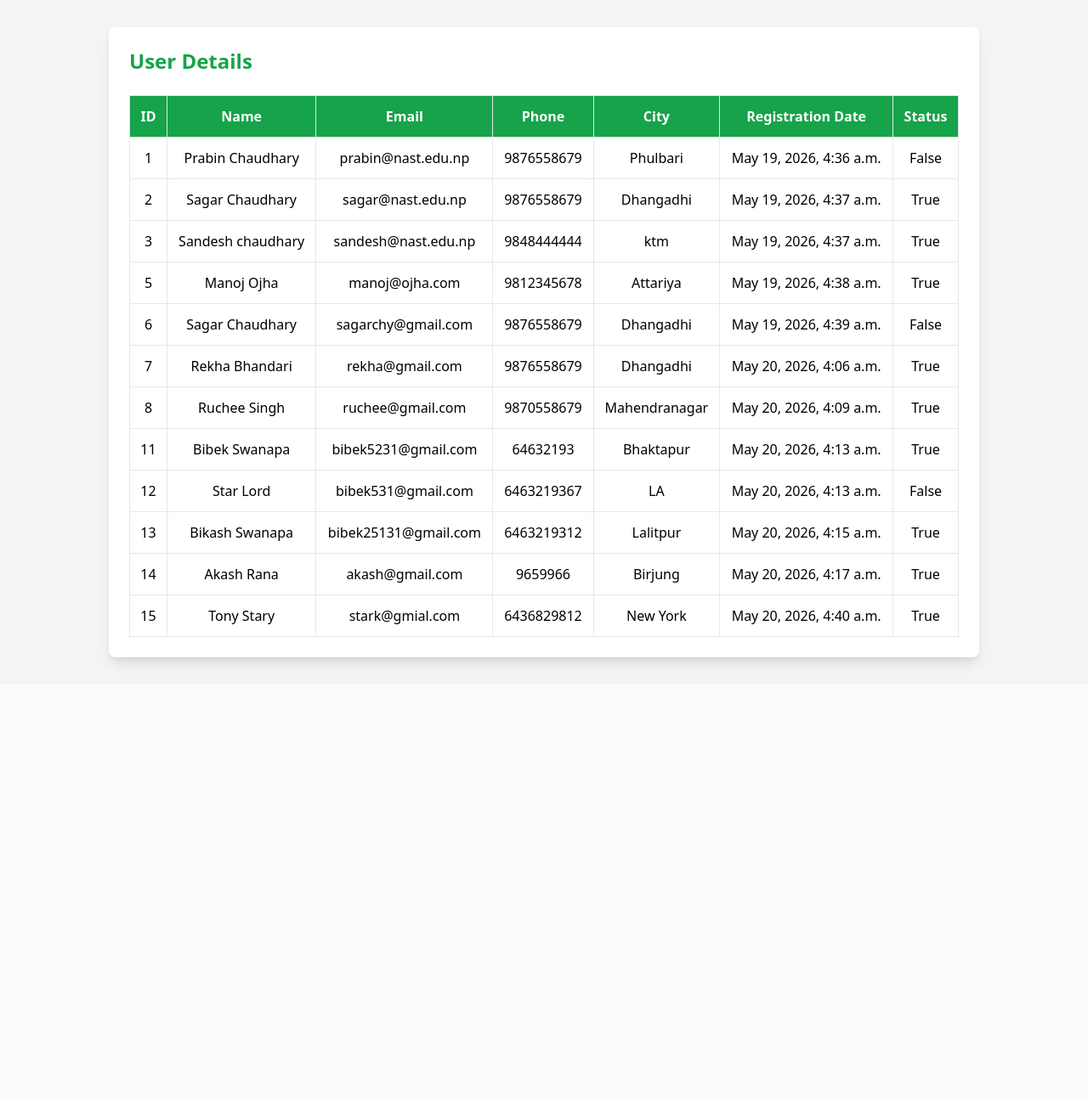
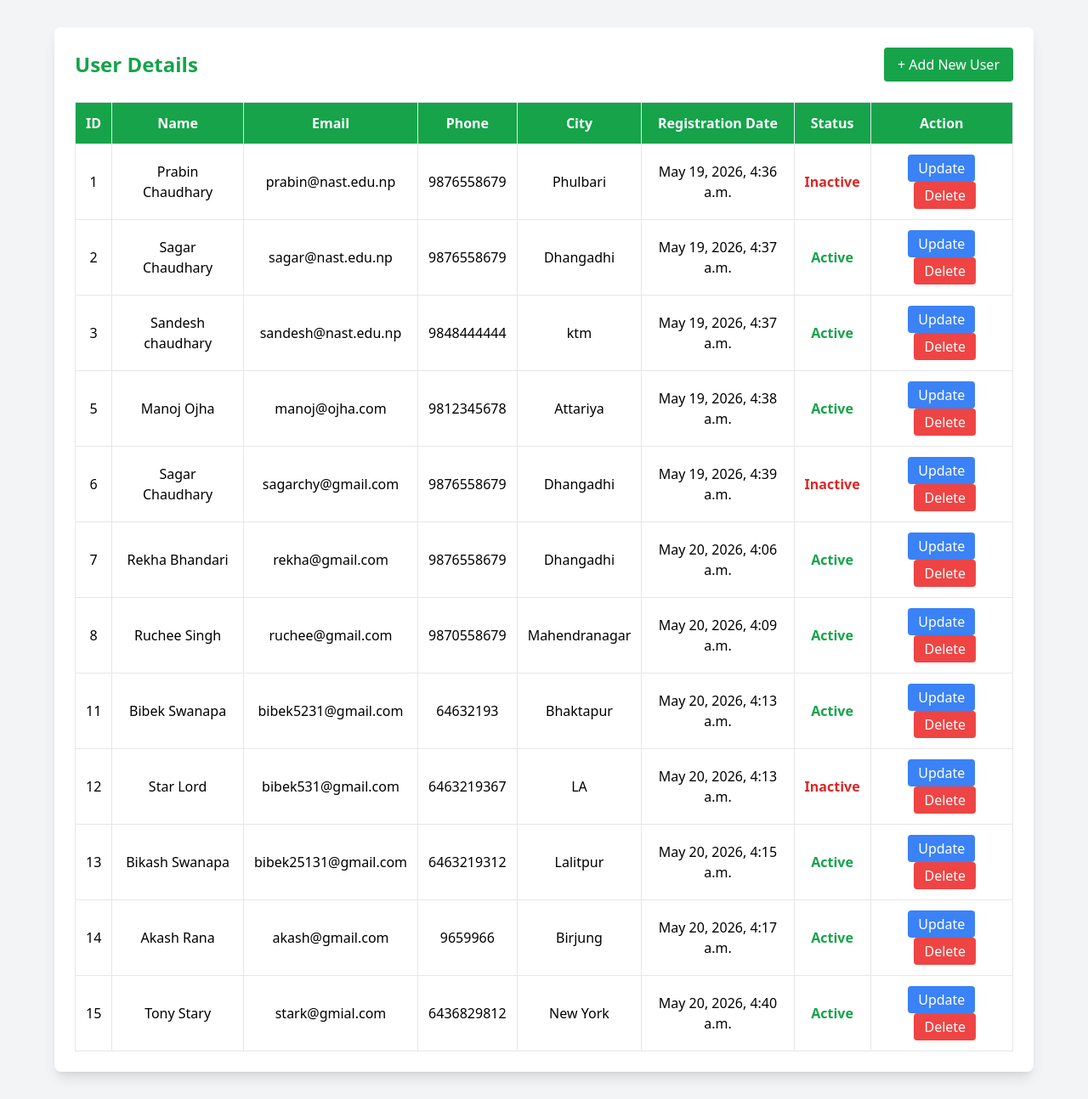
Before and after one commit to cprabin077/Python-Practices, a Django app: page /home/user/ in a window 1280 px wide. Shown: the whole page at 85% size. Before the commit the page ends 789 px from the top, so only its background shows below. Run offline with Django 5.2, Linux system fonts and the light colour scheme; data comes from the database, SQL or seed files in the repository; both versions use the stored data as it was after the commit; some libraries are stand-ins or nearby versions.

Commit message:
perform update and delete operations

```diff
--- /dev/null
+++ b/Django_Practices/home/templates/user_info/update.html
@@ -0,0 +1,5 @@
+<form method = "post">
+    {% csrf_token %}
+    {{form.as_p}}
+    <button type="submit">Update</button>
+</form>
--- a/Django_Practices/home/templates/user_info/users.html
+++ b/Django_Practices/home/templates/user_info/users.html
@@ -8,12 +8,23 @@
 </head>
 <body class="bg-gray-100 p-8">
 
-    <div class="max-w-5xl mx-auto bg-white shadow-lg rounded-lg p-6">
-        <h1 class="text-2xl font-bold text-green-600 mb-6">
-            User Details
-        </h1>
+    <div class="max-w-6xl mx-auto bg-white shadow-lg rounded-lg p-6">
 
-        <table class="w-full border-collapse border border-gray-300">
+        <!-- Add User Button -->
+        <div class="flex justify-between items-center mb-6">
+            <h1 class="text-2xl font-bold text-green-600">
+                User Details
+            </h1>
+
+            <a href="{% url 'create2' %}">
+                <button class="bg-green-600 text-white px-4 py-2 rounded hover:bg-green-700">
+                    + Add New User
+                </button>
+            </a>
+        </div>
+
+        <!-- User Table -->
+        <table class="w-full border-collapse border border-gray-300 text-center">
             <thead class="bg-green-600 text-white">
                 <tr>
                     <th class="p-3 border">ID</th>
@@ -23,24 +34,44 @@
                     <th class="p-3 border">City</th>
                     <th class="p-3 border">Registration Date</th>
                     <th class="p-3 border">Status</th>
+                    <th class="p-3 border">Action</th>
                 </tr>
             </thead>
 
             <tbody>
                 {% for user in users %}
-
-                <tr class="text-center hover:bg-gray-100">
+                <tr class="hover:bg-gray-50">
                     <td class="p-3 border">{{ user.id }}</td>
                     <td class="p-3 border">{{ user.full_name }}</td>
                     <td class="p-3 border">{{ user.email }}</td>
                     <td class="p-3 border">{{ user.phone }}</td>
                     <td class="p-3 border">{{ user.city }}</td>
                     <td class="p-3 border">{{ user.created_at }}</td>
-                    <td class="p-3 border">{{ user.is_active }}</td>
+                    <td class="p-3 border">
+                        {% if user.is_active %}
+                            <span class="text-green-600 font-semibold">Active</span>
+                        {% else %}
+                            <span class="text-red-600 font-semibold">Inactive</span>
+                        {% endif %}
+                    </td>
+                    <td class="p-3 border space-x-2">
+                        <a href="{% url 'update' user.id %}">
+                            <button class="bg-blue-500 text-white px-3 py-1 rounded hover:bg-blue-600">
+                                Update
+                            </button>
+                        </a>
+
+                        <a href="{% url 'delete' user.id %}">
+                            <button class="bg-red-500 text-white px-3 py-1 rounded hover:bg-red-600">
+                                Delete
+                            </button>
+                        </a>
+                    </td>
                 </tr>
                 {% endfor %}
             </tbody>
         </table>
+
     </div>
 
 </body>
--- a/Django_Practices/home/urls.py
+++ b/Django_Practices/home/urls.py
@@ -1,5 +1,5 @@
 from django.urls import path
-from home.views import home_json, home_page, login_page, user_create, user_create2, user_list
+from home.views import home_json, home_page, login_page, user_create, user_create2, user_delete, user_list, user_update
 
 
 urlpatterns = [
@@ -8,5 +8,7 @@ urlpatterns = [
     path('login_page/',login_page, name = 'login'),
     path('user/', user_list, name='user' ),
     path('user_create/', user_create, name='create'),
-     path('user_create2/', user_create2, name='create2'),
+    path('user_create2/', user_create2, name='create2'),
+    path('user_update/<int:id>/', user_update, name='update'),
+    path('user_delete/<int:id>/', user_delete, name='delete'),
 ]
--- a/Django_Practices/home/views.py
+++ b/Django_Practices/home/views.py
@@ -59,3 +59,24 @@ def user_create2(request):
         "form": form
     }
     return render(request, 'user_info/create2.html', context)
+
+def user_update(request, id):
+    print("This is id from url",id)
+    user = User.objects.get(id=id)
+    form = UserForm(instance=user)
+    if request.method == "POST":
+        form = UserForm(request.POST, instance=user)
+        if form.is_valid():
+            form.save()
+            return redirect('/home/user')
+        else:
+            print(form.errors)
+
+    context = {
+        "form": form
+    }
+    return render(request, 'user_info/update.html', context)
+
+def user_delete(request, id):
+    user = User.objects.filter(id=id).delete()
+    return redirect("/home/user")
```
Also changed, not shown: Django_Practices/db.sqlite3.
